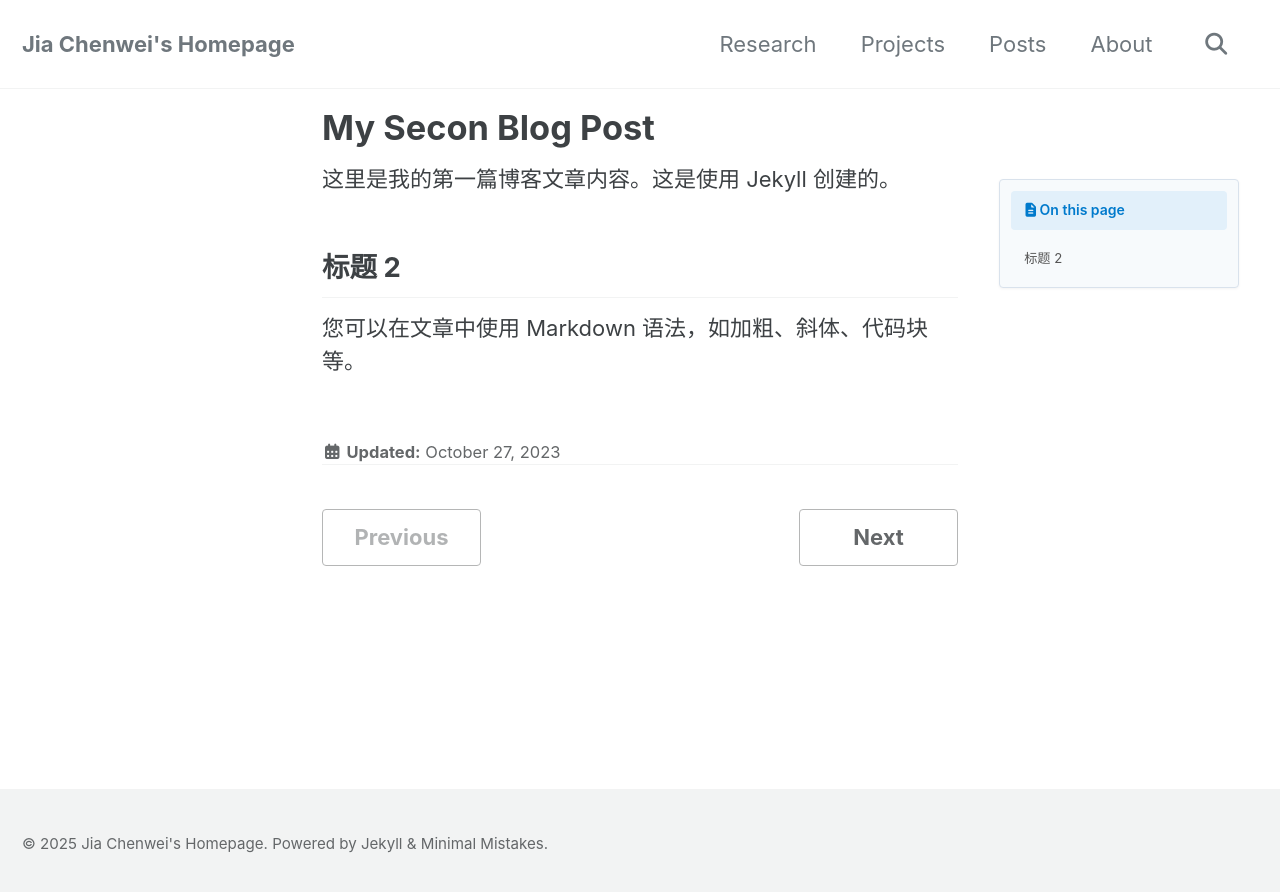
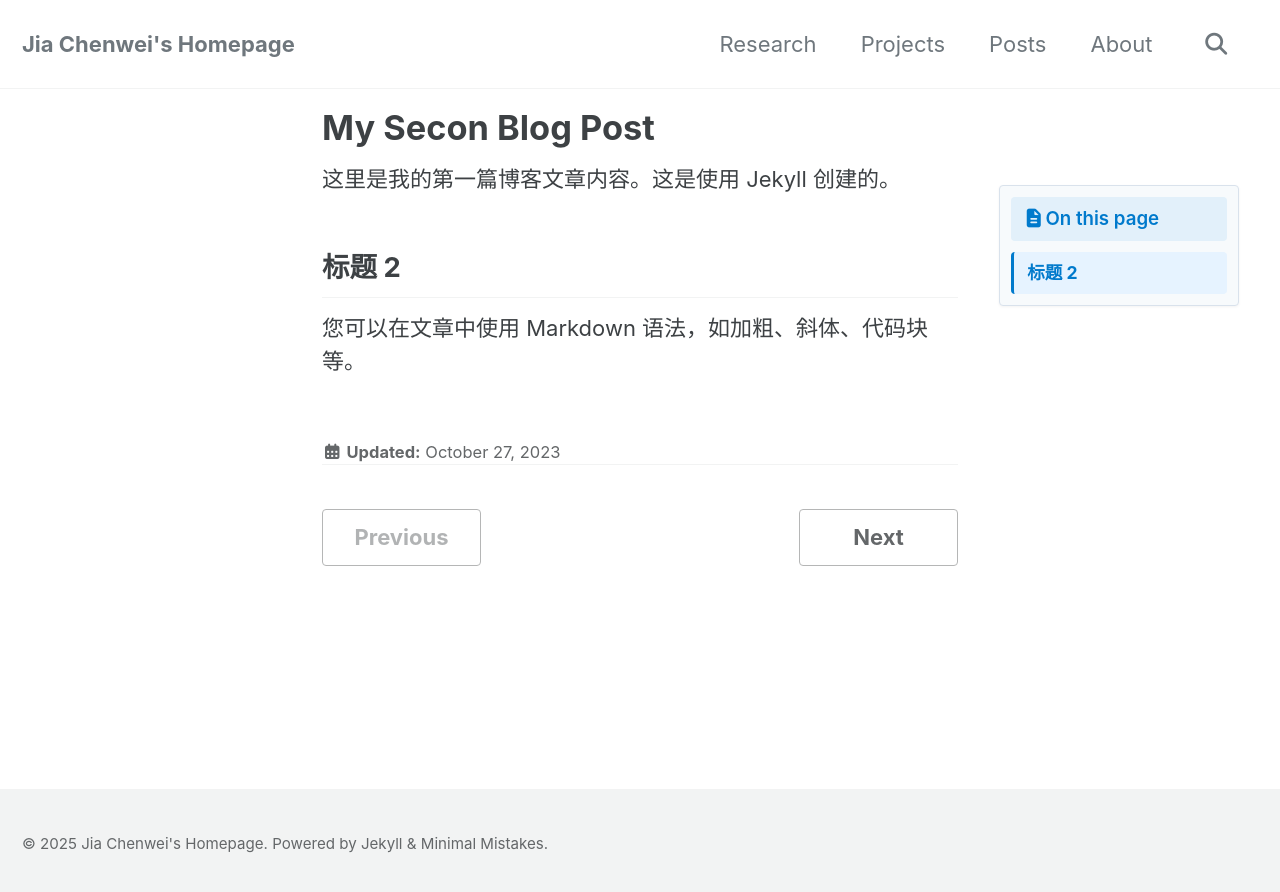
Before and after one commit to jiachenwei/jiachenwei.github.io, a Jekyll site: the page built from _posts/2023-10-27-my-secon-post.md, in a window 1280 px wide. Shown: the top 892 px of the page. Built offline with Jekyll 4.4.1, drawn with Linux system fonts in a browser that asks for light colours; cached includes are drawn as plain includes.

Commit message:
👌 改进目录样式，调整字体、颜色和间距，优化活动链接的交互效果

```diff
--- a/_sass/minimal-mistakes/_navigation.scss
+++ b/_sass/minimal-mistakes/_navigation.scss
@@ -451,78 +451,78 @@ border-top: 1px solid $border-color;
 
 .toc {
   font-family: $sans-serif-narrow;
-  font-size: 0.75em; /* 更小字体 */
-  color: #333; /* 简化颜色代码 */
-  background-color: #f7fafc; /* 浅色背景 */
-  border: 1px solid #d9e2ec; /* 浅灰色边框 */
-  border-radius: 4px; /* 更小的圆角 */
-  padding: 0.5rem; /* 缩小内边距 */
-  max-width: 240px; /* 更小的宽度 */
-  margin: 1em auto;
-  box-shadow: 0 1px 3px rgba(0, 0, 0, 0.05); /* 减轻阴影 */
+  font-size: 0.75rem;
+  color: #333;
+  background-color: #f7fafc;
+  border: 1px solid #d9e2ec;
+  border-radius: 4px;
+  padding: 0.5rem;
+  max-width: 240px;
+  margin: 1rem auto;
+  box-shadow: 0 1px 3px rgba(0, 0, 0, 0.05);
+}
 
-  .nav__title {
+.toc .nav__title {
   display: flex;
   align-items: center;
   color: #007acc;
-    font-size: 0.85em; /* 更小字体 */
+  font-size: 0.85rem;
   font-weight: 600;
   background: #e2f0fa;
-    padding: 0.5rem; /* 缩小标题栏内边距 */
+  padding: 0.5rem;
   border-radius: 4px;
-    margin-bottom: 0.5rem; /* 缩小间距 */
+  margin-bottom: 0.5rem;
 }
 
-  .nav__title .icon {
+.toc .nav__title .icon {
   margin-right: 0.3rem;
-    font-size: 0.9em; /* 更小的图标 */
+  font-size: 0.9rem;
 }
 
-  // .active a {
-  //   color: #007acc;
-  //   font-weight: bold;
-  //   background-color: #e6f3ff;
-  //   padding: 0.35rem 0.6rem;
-  //   border-left: 3px solid #007acc; /* 左侧的蓝色条 */
-  //   border-radius: 4px;
-  //   display: flex;
-  //   justify-content: space-between;
-  // }
+.toc .active a {
+  color: #007acc;
+  font-weight: bold;
+  background-color: #e6f3ff; /* 避免滚动时突变 */
+  padding: 0.35rem 0.6rem;
+  border-left: 3px solid #007acc;
+  border-radius: 4px;
+  display: flex;
+  align-items: center;
 }
+
 
 .toc__menu {
   margin: 0;
   padding: 0;
   list-style: none;
-  font-size: 0.8em; /* 更小字体 */
+  font-size: 0.8rem;
+}
 
-  a {
-    display: block;
-    padding: 0.35rem 0.6rem; /* 缩小内边距 */
-    color: #555;
-    text-decoration: none;
-    border-radius: 4px;
-    transition: background 0.2s, padding-left 0.2s;
+.toc__menu a {
+  padding: 0.35rem 0.6rem !important;
+}
 
-    &:hover {
+.toc__menu a.active {
+  padding: 0.35rem 0.6rem !important;
+}
+
+.toc__menu a:hover {
   color: #005ea6;
   background-color: #f0f8ff;
-      padding-left: 0.9rem; /* 悬停时轻微缩进 */
-    }
+  padding-left: 0.75rem;
 }
 
-  /* 子菜单样式 */
-  li ul > li a {
+/* 统一子菜单的缩进样式，避免层级不一致 */
+.toc__menu li ul > li a {
   padding-left: 1rem;
-    font-size: 0.78em;
+  font-size: 0.78rem;
   color: #666;
 }
 
-  li ul li ul > li a {
+.toc__menu li ul li ul > li a {
   padding-left: 1.5rem;
 }
 
-  li ul li ul li ul > li a {
+.toc__menu li ul li ul li ul > li a {
   padding-left: 2rem;
 }
-}
```
Lines whose indentation alone changed are shown as unchanged.
